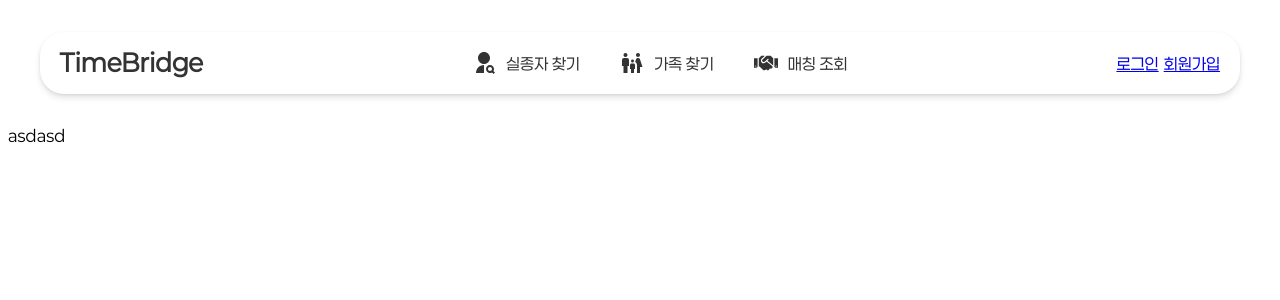
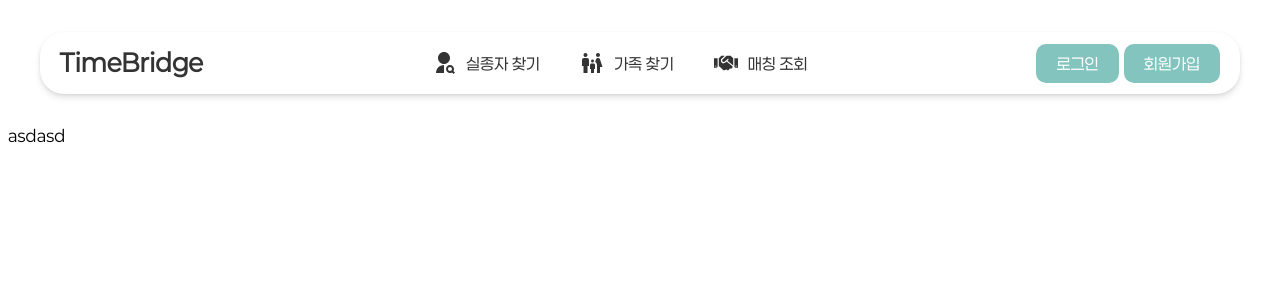
Before and after one commit to Subby02/time-bridge-front, a React (Vite) app: page / in a window 1280 px wide. Shown: the top 300 px of the page. Built offline with nearby package versions, Linux system fonts and the light colour scheme.

Commit message:
feat: 라우터 및 css

```diff
--- a/src/App.jsx
+++ b/src/App.jsx
@@ -2,6 +2,7 @@ import { BrowserRouter, Routes, Route } from 'react-router-dom';
 
 import HomePage from './pages/HomePage';
 import LoginPage from './pages/LoginPage';
+import RegisterPage from './pages/RegisterPage';
 
 function App() {
   return (
@@ -9,6 +10,7 @@ function App() {
       <Routes>
         <Route path="/" element={<HomePage />} />
         <Route path="/login" element={<LoginPage />} />
+        <Route path="/register" element={<RegisterPage />} />
       </Routes>
     </BrowserRouter>
   )
--- a/src/index.css
+++ b/src/index.css
@@ -1,10 +1,31 @@
 @font-face {
-  font-family: 'Paperlogy'; /* 폰트의 이름을 지정 */
-  src: url('./fonts/Paperlogy-4Regular.ttf') format('opentype'); /* 파일 경로와 포맷 지정 */
-  font-weight: normal;
-  font-style: normal;
+    font-family: 'Paperlogy'; /* 폰트의 이름을 지정 */
+    src: url('./fonts/Paperlogy-4Regular.ttf') format('opentype'); /* 파일 경로와 포맷 지정 */
+    font-weight: normal;
+    font-style: normal;
 }
 
 body {
-  font-family: 'Paperlogy', sans-serif; /* 지정한 폰트 이름 사용 */
+    font-family: 'Paperlogy', sans-serif; /* 지정한 폰트 이름 사용 */
 }
+
+.btn {
+    background-color: #83c5be; /* 민트색 배경 */
+    color: white; /* 흰색 글자 */
+    text-decoration: none; /* 밑줄 제거 */
+    border: none;
+    border-radius: 10px;
+    padding: 10px 20px;
+    font-size: 1rem;
+    cursor: pointer;
+    transition: background-color 0.3s ease;
+}
+
+.btn:hover {
+    background-color: #6aab9f; /* 호버 시 약간 어두운 민트색 */
+}
+
+.btn-mint:disabled {
+    background-color: #ccc;
+    cursor: not-allowed;
+}
```
